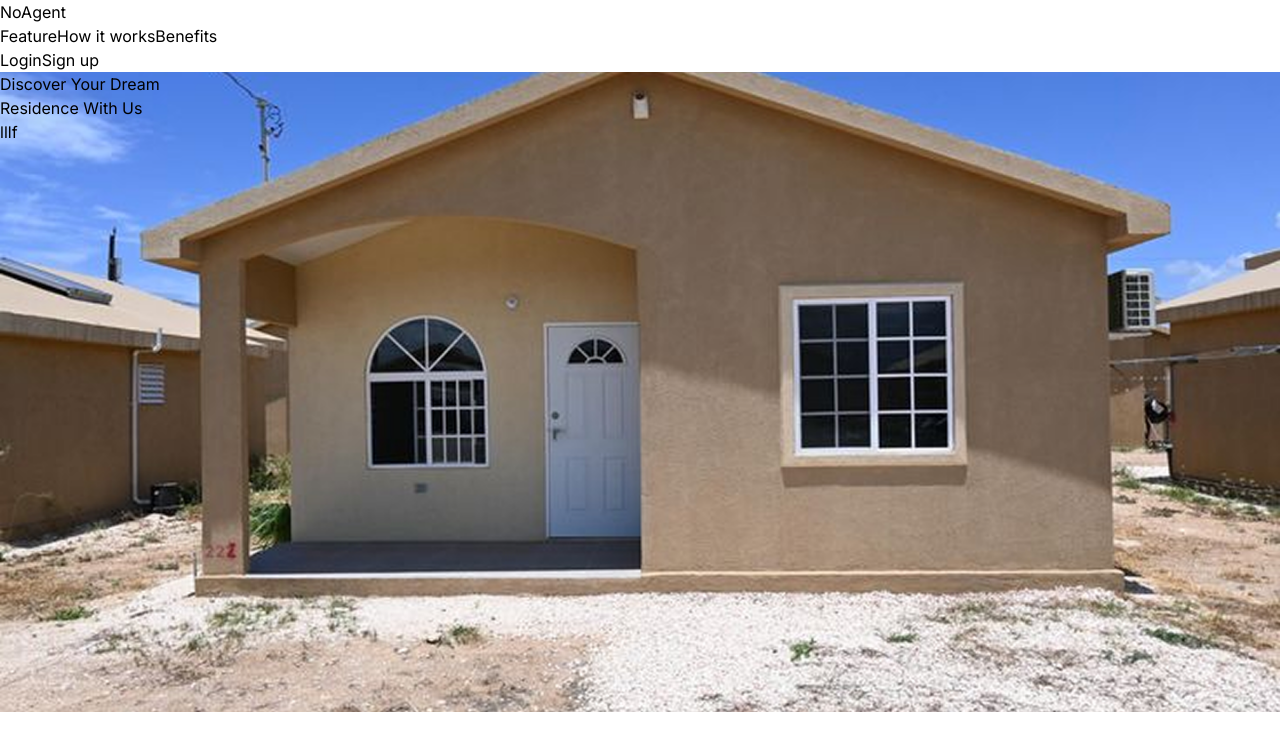
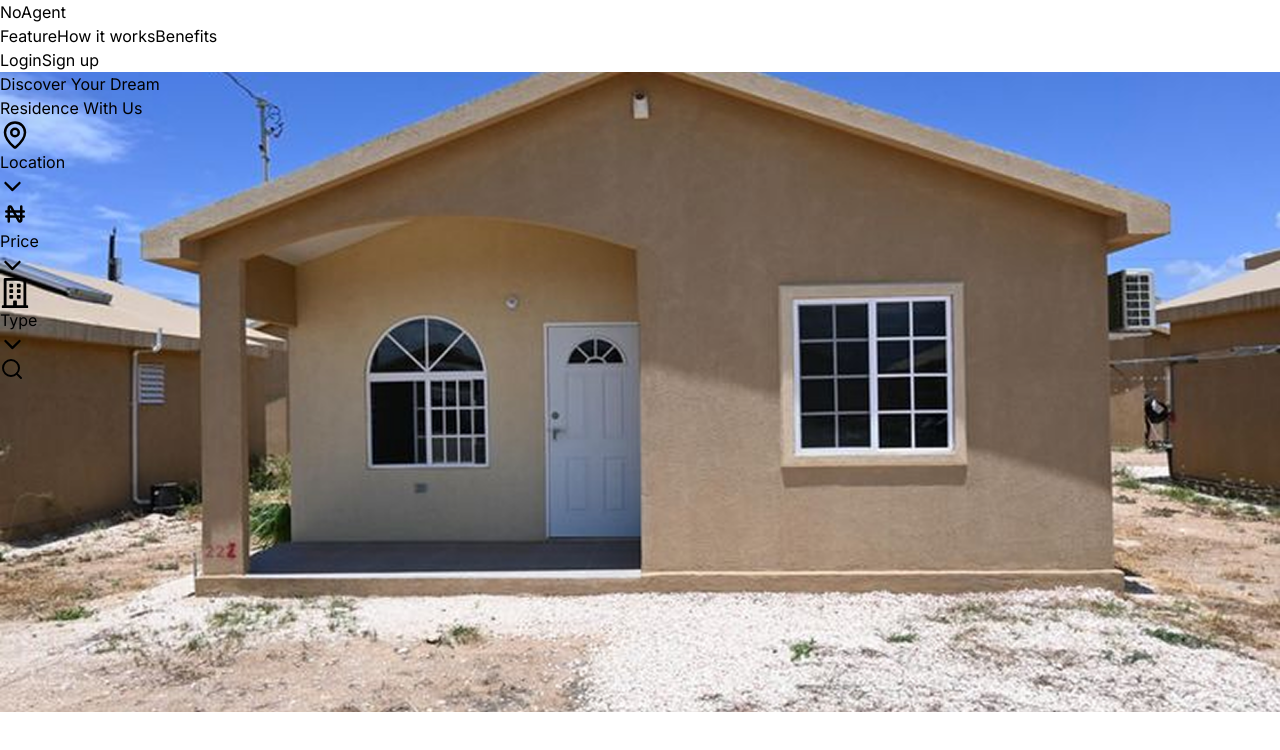
Before and after one commit to SamUltron/NoAgent, a React (Vite) app: page / in a window 1280 px wide. Shown: the top 750 px of the page. Built offline with nearby package versions, Linux system fonts and the light colour scheme.

Commit message:
hero section content

```diff
--- a/package.json
+++ b/package.json
@@ -13,6 +13,7 @@
     "lucide-react": "^0.483.0",
     "react": "^19.0.0",
     "react-dom": "^19.0.0",
+    "react-icons": "^5.5.0",
     "react-router-dom": "^7.4.0"
   },
   "devDependencies": {
--- a/src/Hero.css
+++ b/src/Hero.css
@@ -21,5 +21,5 @@
   left: 0;
   right: 0;
   z-index: -1;
-  background-color: rgba(32, 30, 30, 0.9);
+  background-color: rgba(45, 43, 43, 0.8);
 }
--- a/src/components/Hero.jsx
+++ b/src/components/Hero.jsx
@@ -1,16 +1,41 @@
 import React from "react";
 import "../Hero.css";
+import { ArrowBigDown, ArrowBigDownIcon, ArrowDown, ArrowDownAz, ArrowDownLeft, LocateIcon, MapIcon, MapPin, Search } from "lucide-react";
+import { IoIosArrowDown } from "react-icons/io";
+import { TbCurrencyNaira } from "react-icons/tb";
+import { FaRegBuilding } from "react-icons/fa";
 
 const Hero = () => {
   return (
-    <div className="hero-bg text-white text-5xl z-20 flex flex-col justify-center px-8">
+    <div className="hero-bg text-white text-5xl z-20 flex flex-col justify-center px-8 space-y-20">
       <div>
         <h2 className="text-white text-6xl leading-[1.5]">
           <span className="font-semibold">Discover</span> Your Dream <br />
           Residence <span className="font-semibold">With Us</span>
         </h2>
       </div>
-      <div>lllf</div>
+      <div className="mt-11 flex items-center gap-6">
+        <div className="flex gap-4 items-center">
+          <MapPin className="" size={30}/>
+          <p className="text-white text-xl">Location</p>
+          <IoIosArrowDown size={25} />
+          <div className="h-12 border bg-white"></div>
+        </div>
+        <div className="flex gap-4 items-center">
+        <TbCurrencyNaira className="" size={30}/>
+          <p className="text-white text-xl">Price</p>
+          <IoIosArrowDown size={25} />
+          <div className="h-12 border bg-white"></div>
+        </div>
+        <div className="flex gap-4 items-center">
+        <FaRegBuilding className="" size={30}/>
+          <p className="text-white text-xl">Type</p>
+          <IoIosArrowDown size={25} />
+          <div className="h-10 w-10 rounded-full bg-white flex items-center justify-center">
+            <Search color="black"/>
+          </div>
+        </div>
+      </div>
     </div>
   );
 };
```
Also changed, not shown: 1 other file (tests, documents, lock files or other folders).
